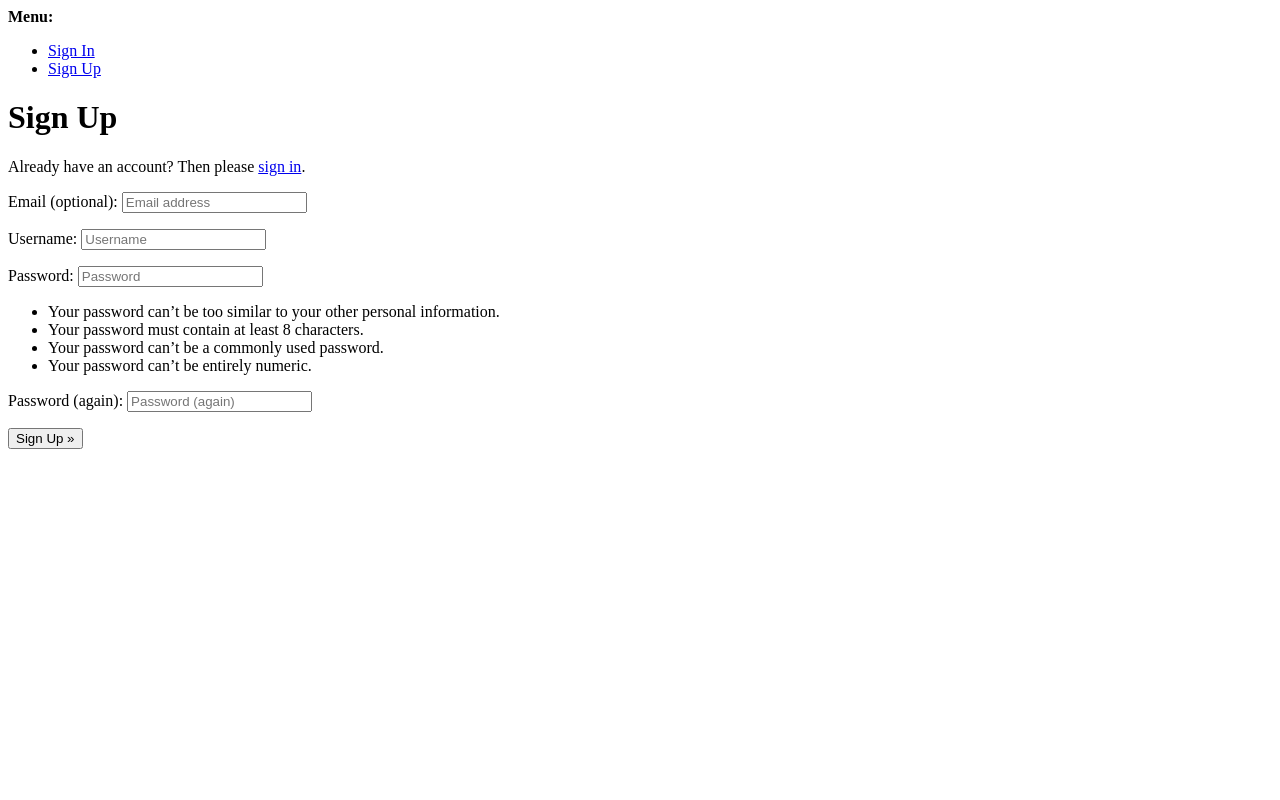
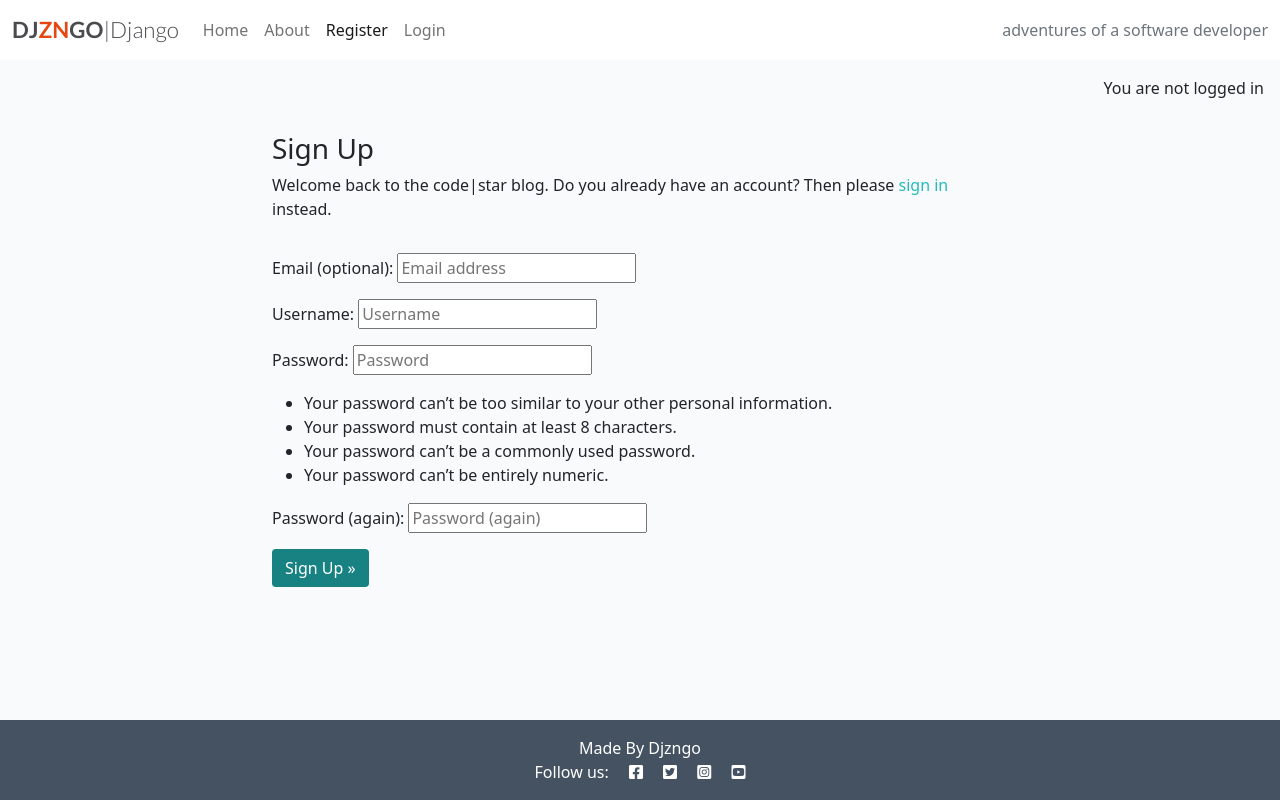
Before and after one commit to Djzngo/django-blog, a Django app: page /accounts/signup/ in a window 1280 px wide. Run offline with Django 4.2, Linux system fonts and the light colour scheme.

Commit message:
Added text to display if user is logged in. added styling to registration page. add comment section to posts.

```diff
--- a/templates/account/signup.html
+++ b/templates/account/signup.html
@@ -1,21 +1,39 @@
-{% extends "account/base.html" %}
+{% extends "base.html" %} {% load i18n %} {% block head_title %}{% trans
+"Signup" %}{% endblock %} {% block content %}
+<div class="container">
+  <div class="row">
+    <div class="col-md-8 mt-3 offset-md-2">
+      <h3>{% trans "Sign Up" %}</h3>
 
-{% load i18n %}
+      <p>
+        {% blocktrans %} Welcome back to the code|star blog. Do you already have
+        an account? Then please
+        <a class="link" href="{{ login_url }}">sign in</a>
+        instead. {% endblocktrans %}
+      </p>
+    </div>
+  </div>
+  <div class="row">
+    <div class="col-md-8 mt-3 offset-md-2">
+      <form
+        class="signup"
+        id="signup_form"
+        method="post"
+        action="{% url 'account_signup' %}"
+      >
+        {% csrf_token %} {{ form.as_p }} {% if redirect_field_value %}
+        <input
+          type="hidden"
+          name="{{ redirect_field_name }}"
+          value="{{ redirect_field_value }}"
+        />
+        {% endif %}
+        <button class="btn btn-signup right" type="submit">
+          {% trans "Sign Up" %} &raquo;
+        </button>
+      </form>
+    </div>
+  </div>
+</div>
 
-{% block head_title %}{% trans "Signup" %}{% endblock head_title %}
-
-{% block content %}
-<h1>{% trans "Sign Up" %}</h1>
-
-<p>{% blocktrans %}Already have an account? Then please <a href="{{ login_url }}">sign in</a>.{% endblocktrans %}</p>
-
-<form class="signup" id="signup_form" method="post" action="{% url 'account_signup' %}">
-  {% csrf_token %}
-  {{ form.as_p }}
-  {% if redirect_field_value %}
-  <input type="hidden" name="{{ redirect_field_name }}" value="{{ redirect_field_value }}" />
-  {% endif %}
-  <button type="submit">{% trans "Sign Up" %} &raquo;</button>
-</form>
-
-{% endblock content %}
+{% endblock %}
--- a/templates/base.html
+++ b/templates/base.html
@@ -121,6 +121,12 @@
     </nav>
 
     <main class="flex-shrink-0 main-bg">
+      {% if user.is_authenticated %}
+      <p class="text-end m-3">You are logged in as {{ user }}</p>
+      {% else %}
+      <p class="text-end m-3">You are not logged in</p>
+      {% endif %}
+      <!---->
       {% block content %}
       <!-- Content Goes here -->
       {% endblock content %}
```
Also changed, not shown: blog/templates/blog/post_detail.html (+39 -0 lines), blog/views.py (+7 -2 lines).
